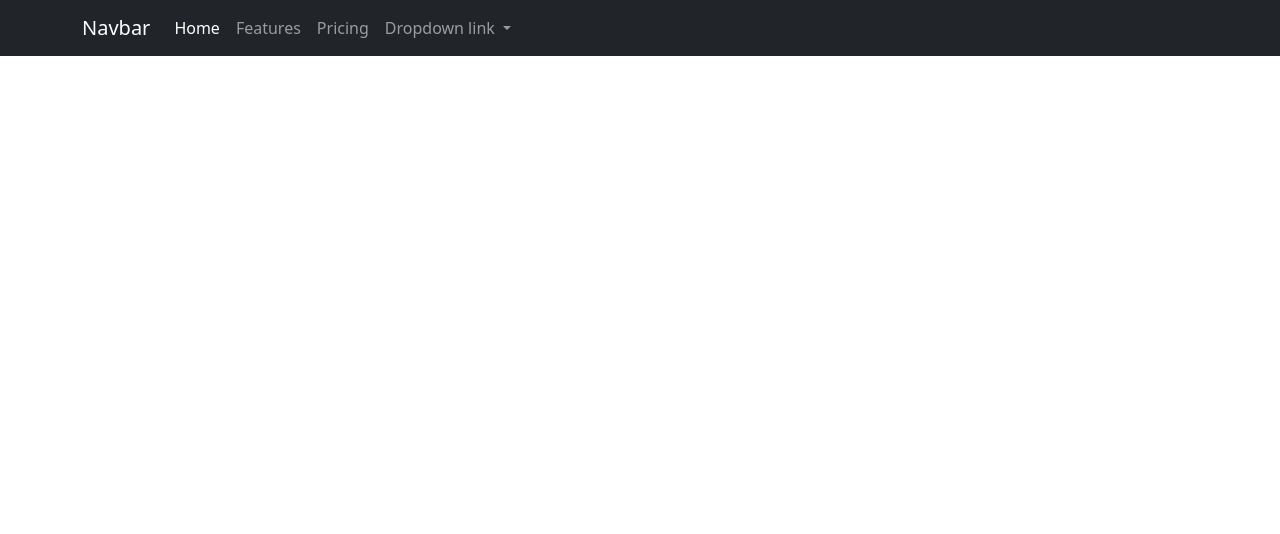
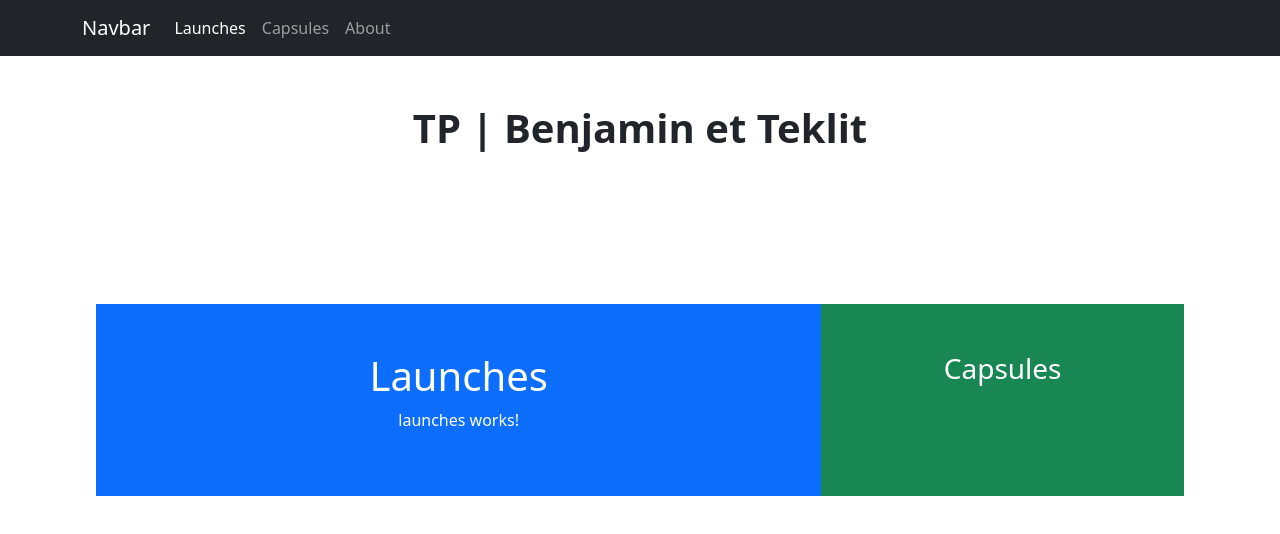
Before and after one commit to Teclit/tpspacex, an Angular app: page / in a window 1280 px wide. Shown: the top 534 px of the page. Built offline with nearby package versions, Linux system fonts and the light colour scheme; no server answers.

Commit message:
Create component Launches

```diff
--- a/src/app/app.component.html
+++ b/src/app/app.component.html
@@ -7,27 +7,30 @@
     <div class="collapse navbar-collapse" id="navbarNavDropdown">
       <ul class="navbar-nav">
         <li class="nav-item">
-          <a class="nav-link active" aria-current="page" href="#">Home</a>
+          <a class="nav-link active" aria-current="page" href="#">Launches</a>
         </li>
         <li class="nav-item">
-          <a class="nav-link" href="#">Features</a>
+          <a class="nav-link" href="#">Capsules</a>
         </li>
         <li class="nav-item">
-          <a class="nav-link" href="#">Pricing</a>
-        </li>
-        <li class="nav-item dropdown">
-          <a class="nav-link dropdown-toggle" href="#" role="button" data-bs-toggle="dropdown" aria-expanded="false">
-            Dropdown link
-          </a>
-          <ul class="dropdown-menu">
-            <li><a class="dropdown-item" href="#">Action</a></li>
-            <li><a class="dropdown-item" href="#">Another action</a></li>
-            <li><a class="dropdown-item" href="#">Something else here</a></li>
-          </ul>
+          <a class="nav-link" href="#">About</a>
         </li>
       </ul>
     </div>
   </div>
 </nav>
 
+<div class="row text-center pt-5 ">
+  <h1 class="fw-bold">{{title}}</h1>
+</div>
+<div class="row g-3 text-center p-5 m-5 text-white">
+  <div class="col-sm-6 col-md-8 p-5 mt-5 bg-primary">
+    <h1 >Launches</h1>
+    <app-launches></app-launches>
+  </div>
+  <div class="col-6 col-md-4  p-5  mt-5 bg-success">
+   <h3>Capsules</h3>
+  </div>
+</div>
+
 <router-outlet></router-outlet>
--- a/src/app/app.component.ts
+++ b/src/app/app.component.ts
@@ -1,10 +1,11 @@
-import { Component } from '@angular/core';
+import { Component, OnInit } from '@angular/core';
 
 @Component({
   selector: 'app-root',
   templateUrl: './app.component.html',
   styleUrls: ['./app.component.css']
 })
-export class AppComponent {
-  title = 'tpspacex';
+export class AppComponent  {
+  title= "TP | Benjamin et Teklit"
+
 }
--- /dev/null
+++ b/src/app/launches/launches.component.html
@@ -0,0 +1,2 @@
+<p>launches works!</p>
+<p>{{getJsonValue | json}}</p>
--- /dev/null
+++ b/src/app/launches/launches.component.ts
@@ -0,0 +1,34 @@
+import { Component, OnInit } from '@angular/core';
+import { HttpClient, HttpClientModule } from'@angular/common/http';
+
+@Component({
+  selector: 'app-launches',
+  templateUrl: './launches.component.html',
+  styleUrls: ['./launches.component.css']
+})
+export class LaunchesComponent  implements OnInit{
+  title = 'BenTek TP';
+
+   getJsonValue: any;
+   postJsonValue: any;
+
+   constructor(private http: HttpClient){
+
+   }
+
+   ngOnInit(): void {
+     this.getMethod();
+   }
+
+
+
+   public getMethod(){
+     //GET All Launches = https://api.spacexdata.com/v3/launches
+     //GET One Launche ='https://api.spacexdata.com/v3/launches/67'
+     this.http.get('https://api.spacexdata.com/v3/launches/67').subscribe((data)=>{
+       console.log(data);
+       this.getJsonValue = data;
+     });
+   }
+
+}
```
Also changed, not shown: src/app/app.module.ts (+6 -2 lines), src/app/launches/launches.component.css (added), 1 other file (tests, documents, lock files or other folders).
